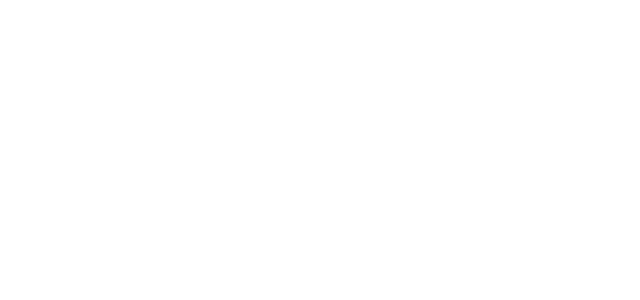
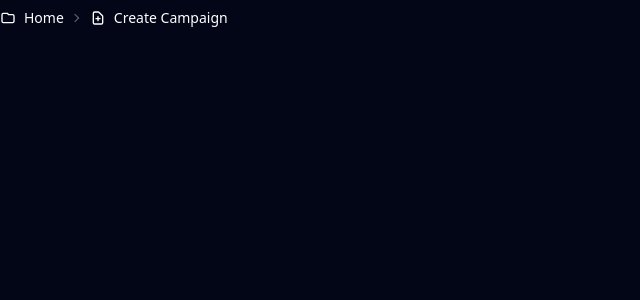
Before and after one commit to Abdullah-moiz/Crowdfunding, a React (Vite) app in the folder frontend/: page /create-campaign in a window 1280 px wide. Before the commit this address had no page. Shown: the top 300 px of the page, without its empty margins (0-640 px from the left). Built offline with nearby package versions, Linux system fonts and the light colour scheme; what @thirdweb-dev/react would draw is missing.

Commit message:
Improving Ui

```diff
--- a/frontend/index.html
+++ b/frontend/index.html
@@ -4,7 +4,10 @@
     <meta charset="UTF-8" />
     <link rel="icon" type="image/svg+xml" href="/src/favicon.svg" />
     <meta name="viewport" content="width=device-width, initial-scale=1.0" />
-    <title>vite-javascript-starter</title>
+    <meta name="description" content="Crowd Funding App" />
+    <meta name="keywords" content="Crowd Funding App" />
+    <meta name="author" content="Abdullah moiz" />
+    <title>Crowd Funding App</title>
   </head>
   <body>
     <div id="root"></div>
--- a/frontend/src/App.jsx
+++ b/frontend/src/App.jsx
@@ -1,12 +1,14 @@
 import { ConnectWallet } from "@thirdweb-dev/react";
 import { Route, Routes } from 'react-router-dom'
 import Landing from "./pages/Landing";
+import CreateCampaign from "./pages/CreateCampaign";
 
 
 export default function Home() {
   return (
     <Routes>
       <Route element={<Landing />} path="/"  />
+      <Route element={<CreateCampaign />} path="/create-campaign"  />
     </Routes>
   );
 }
--- /dev/null
+++ b/frontend/src/pages/CreateCampaign.jsx
@@ -0,0 +1,23 @@
+import React from 'react'
+import { Link } from 'react-router-dom'
+
+export default function CreateCampaign() {
+    return (
+        <div className='w-full h-screen bg-slate-950'>
+            <div className="text-sm breadcrumbs text-white">
+                <ul>
+                    <li>
+                        <Link to="/">
+                            <svg xmlns="http://www.w3.org/2000/svg" fill="none" viewBox="0 0 24 24" className="w-4 h-4 mr-2 stroke-current"><path strokeLinecap="round" strokeLinejoin="round" strokeWidth="2" d="M3 7v10a2 2 0 002 2h14a2 2 0 002-2V9a2 2 0 00-2-2h-6l-2-2H5a2 2 0 00-2 2z"></path></svg>
+                            Home
+                        </Link>
+                    </li>
+                    <li>
+                        <svg xmlns="http://www.w3.org/2000/svg" fill="none" viewBox="0 0 24 24" className="w-4 h-4 mr-2 stroke-current"><path strokeLinecap="round" strokeLinejoin="round" strokeWidth="2" d="M9 13h6m-3-3v6m5 5H7a2 2 0 01-2-2V5a2 2 0 012-2h5.586a1 1 0 01.707.293l5.414 5.414a1 1 0 01.293.707V19a2 2 0 01-2 2z"></path></svg>
+                        Create Campaign
+                    </li>
+                </ul>
+            </div>
+        </div>
+    )
+}
```
